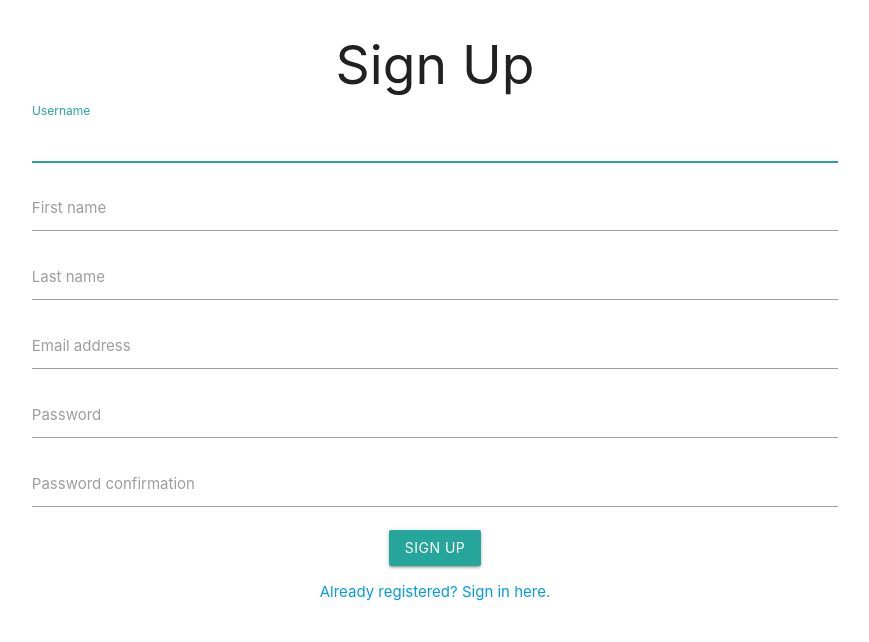
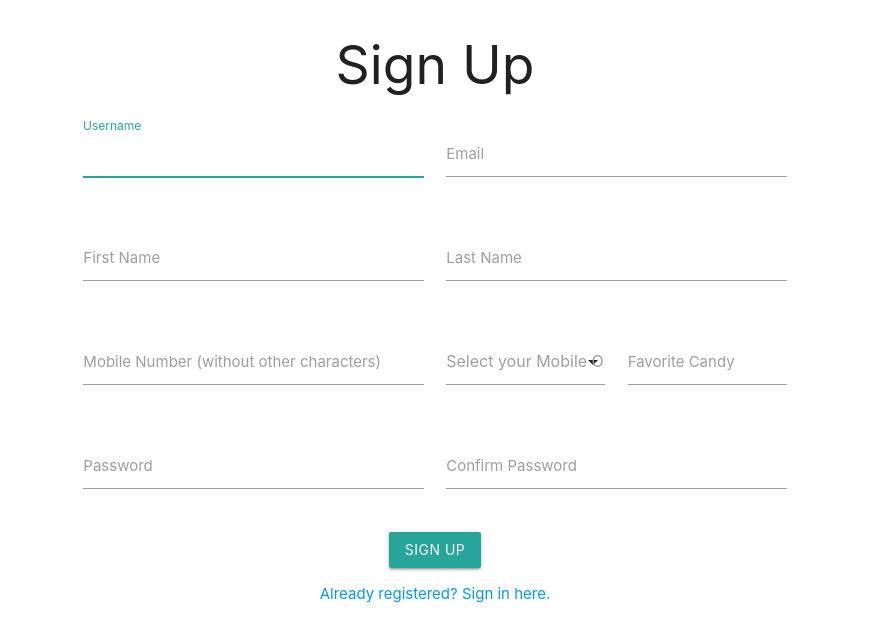
Before and after one commit to tehtertot/bug_collector, a Django app: page /accounts/signup/ in a window 1280 px wide. Shown: the top 642 px of the page, without its empty margins (205-1074 px from the left). Run offline with Django 3.2, Linux system fonts and the light colour scheme; parts of the project's set-up code (start-up, migrations or seed data) failed here and were passed over; some libraries are stand-ins or nearby versions.

Commit message:
updated user info

```diff
--- a/apps/user_mgmt/admin.py
+++ b/apps/user_mgmt/admin.py
@@ -3,7 +3,7 @@ from django.contrib.auth import get_user_model
 from django.contrib.auth.admin import UserAdmin
 
 from .forms import CustomRegistrationForm, CustomEditUserForm
-from .models import CustomUser
+from .models import CustomUser, MobileType
 
 class CustomUserAdmin(UserAdmin):
     add_form = CustomRegistrationForm
@@ -11,4 +11,8 @@ class CustomUserAdmin(UserAdmin):
     model = CustomUser
     list_display = ['email', 'first_name', 'last_name', 'username']
 
+class MobileTypeAdmin(admin.ModelAdmin):
+    pass
+
 admin.site.register(CustomUser, CustomUserAdmin)
+admin.site.register(MobileType, MobileTypeAdmin)
--- a/apps/user_mgmt/forms.py
+++ b/apps/user_mgmt/forms.py
@@ -5,7 +5,7 @@ from .models import CustomUser
 class CustomRegistrationForm(UserCreationForm):
     class Meta(UserCreationForm.Meta):
         model = CustomUser
-        fields = ('username', 'first_name', 'last_name', 'email')
+        fields = ('username', 'first_name', 'last_name', 'email', 'mobile_number', 'mobile_OS', 'favorite_candy')
 
 class CustomEditUserForm(UserChangeForm):
     class Meta(UserChangeForm.Meta):
--- a/apps/user_mgmt/models.py
+++ b/apps/user_mgmt/models.py
@@ -1,7 +1,17 @@
 from django.db import models
 from django.contrib.auth.models import AbstractUser
 
+class MobileType(models.Model):
+    os = models.CharField(max_length=10)
+    def __repr__(self):
+        return f"MobileType object: {self.os}"
+    def __str__(self):
+        return f"{self.os}"
+
 class CustomUser(AbstractUser):
     loc = models.CharField(max_length=30)
+    favorite_candy = models.CharField(max_length=20, blank=True)
+    mobile_number = models.CharField(max_length=20, blank=True)
+    mobile_OS = models.ForeignKey(MobileType, related_name="users", on_delete=models.SET_NULL, blank=True, null=True)
     def __repr__(self):
         return f"User object: {self.email}"
--- a/apps/user_mgmt/templates/registration/base.html
+++ b/apps/user_mgmt/templates/registration/base.html
@@ -4,9 +4,11 @@
         <meta charset="utf-8">
         <title>{% block title %}{% endblock %}</title>
         <link rel="stylesheet" href="https://cdnjs.cloudflare.com/ajax/libs/materialize/1.0.0-rc.2/css/materialize.min.css">
+        <script src='https://ajax.googleapis.com/ajax/libs/jquery/3.3.1/jquery.min.js'></script>
         <script src="https://cdnjs.cloudflare.com/ajax/libs/materialize/1.0.0-rc.2/js/materialize.min.js"></script>
         {% load static %}
         <link rel="stylesheet" href="{% static 'css/style.css' %}">
+        <script src="{% static 'js/dropdowns.js' %}" defer></script>
     </head>
     <body>
         <main>
--- a/apps/user_mgmt/templates/registration/signup.html
+++ b/apps/user_mgmt/templates/registration/signup.html
@@ -8,15 +8,67 @@
   <h2>Sign Up</h2>
   <form method="POST" class="container">
     {% csrf_token %}
-    {% for field in form.visible_fields %}
-      <div class="input-field">
-      {{ field }}
-      <label for="{{ field.id_for_label }}">{{ field.label }}</label>
-      {% for error in field.errors %}
-      <span class="blue-text">{{ error }}</span>
-      {% endfor %}
+    <div class="row">
+      <div class="input-field col s6">
+        <input type="text" name="username" maxlength="45" autofocus required id="id_username">
+        <label for="id_username" class="active">Username</label>
+        <span class="blue-text">{{ form.username.errors }}</span>
       </div>
-    {% endfor %}
+      <div class="input-field col s6">
+        <input type="email" name="email" maxlength="45" required id="id_email">
+        <label for="id_email" class="active">Email</label>
+        <span class="blue-text">{{ form.email.errors }}</span>
+      </div>
+    </div>
+
+    <div class="row">
+      <div class="input-field col s6">
+        <input type="text" name="first_name" maxlength="45" required id="id_first_name">
+        <label for="id_first_name" class="active">First Name</label>
+        <span class="blue-text">{{ form.first_name.errors }}</span>
+      </div>
+      <div class="input-field col s6">
+        <input type="text" name="last_name" maxlength="45" required id="id_last_name">
+        <label for="id_last_name" class="active">Last Name</label>
+        <span class="blue-text">{{ form.last_name.errors }}</span>
+      </div>
+    </div>
+
+    <div class="row">
+      <div class="input-field col s6">
+        <input type="tel" name="mobile_number" maxlength="45" id="id_mobile_number">
+        <label for="id_mobile_number" class="active" pattern="[0-9]{10}">Mobile Number (without other characters)</label>
+        <span class="blue-text">{{ form.mobile_number.errors }}</span>
+      </div>
+      <div class="input-field col s3">
+        <select name="mobile_OS" id="id_mobile_OS">
+          <option value disabled selected class="gray-text">Select your Mobile OS</option>
+          <option value="1">Android</option>
+          <option value="2">iOS</option>
+          <option value="3">Windows</option>
+        </select>
+        <span class="blue-text">{{ form.mobile_OS.errors }}</span>
+      </div>
+      <div class="input-field col s3">
+        <input type="text" name="favorite_candy" maxlength="45" id="id_favorite_candy">
+        <label for="id_favorite_candy" class="active">Favorite Candy</label>
+        <span class="blue-text">{{ form.favorite_candy.errors }}</span>
+      </div>
+    </div>
+
+    <div class="row">
+      <div class="input-field col s6">
+        <input type="password" name="password1"  required id="id_password1">
+        <label for="id_password1" class="active">Password</label>
+        <span class="blue-text">{{ form.password1.errors }}</span>
+      </div>
+      <div class="input-field col s6">
+        <input type="password" name="password2" maxlength="45" required id="id_password2">
+        <label for="id_password2" class="active">Confirm Password</label>
+        <span class="blue-text">{{ form.password2.errors }}</span>
+      </div>
+    </div>
+
     <button type="submit" class="btn">Sign up</button>
   </form>
   <p><a href="/accounts/login">Already registered? Sign in here.</a></p>
--- a/static/css/style.css
+++ b/static/css/style.css
@@ -4,13 +4,17 @@
     height: 100%;
 }
 
+.gray-text {
+    color: #9e9e9e;
+}
+
 .text-with-icon {
-    color: gray;
+    color: #9e9e9e;
     display: inline-flex;
     vertical-align: sub;
 }
     .material-icons.gray {
-        color: gray;
+        color: #9e9e9e;
     }
 
 .xsmall-text {
--- /dev/null
+++ b/static/js/dropdowns.js
@@ -0,0 +1,7 @@
+// document.addEventListener("DOMContentLoaded", function() {
+//     document.getElementsByTagName("select").material_select();
+// })
+$(document).ready(function() {
+    $('select').formSelect();
+    $(".dropdown-trigger").css("color", "#9e9e9e");
+});
```
Also changed, not shown: apps/user_mgmt/migrations/0002_auto_20180825_1003.py (added).
